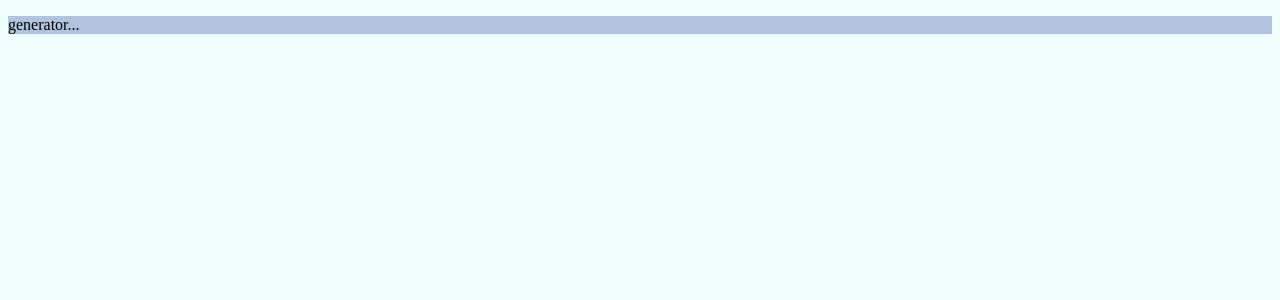
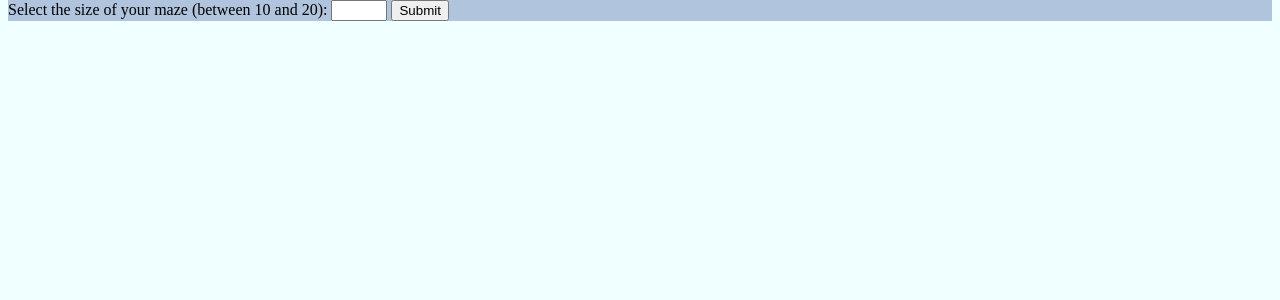
Before and after one commit to enzoacvi/MazeG, a Flask app: page /generate in a window 1280 px wide. Shown: the part 50-350 px from the top of the page. Run offline with Flask 3, Linux system fonts and the light colour scheme.

Commit message:
ADD base form & base result view

```diff
--- a/main.py
+++ b/main.py
@@ -11,9 +11,18 @@ def home():
         return render_template("home.html")
 
 
-@app.route("/generate")
+@app.route("/generate", methods=["POST", "GET"])
 def generate():
-    return render_template("generate.html")
+    if request.method == "POST":
+        form_size = request.form["size"]
+        return redirect(url_for("result", size=form_size))
+    else:
+        return render_template("generate.html")
+
+
+@app.route("/result/<size>")
+def result(size):
+    return render_template("result.html", result=size)
 
 
 if __name__ == "__main__":
--- a/templates/generate.html
+++ b/templates/generate.html
@@ -4,6 +4,10 @@
 {% endblock %}
 {% block content %}
     <section class="main-section">
-        <p> generator... </p>
+        <form action="#" method="post">
+            <label for="size">Select the size of your maze (between 10 and 20):</label>
+            <input type="number" id="size" name="size" min="10" max="20">
+            <input type="submit" value="Submit">
+        </form>
     </section>
 {% endblock %}
```
Also changed, not shown: templates/result.html (added, +9 -0 lines), logic/scatter-connect.py (added).
